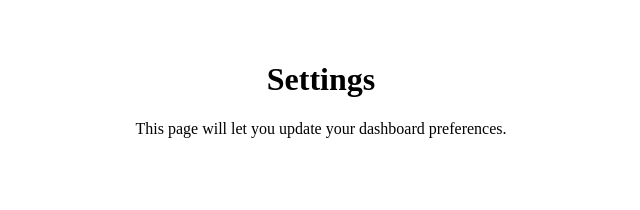
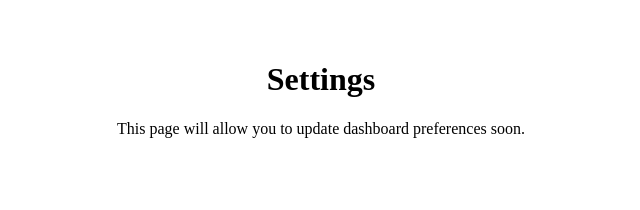
Before and after one commit to Chaletrentallebanon/Chalet-Rental-Dashboard, a Next.js app: page /settings in a window 1280 px wide. Shown: the top 210 px of the page, without its empty margins (319-959 px from the left). Built offline with nearby package versions, Linux system fonts and the light colour scheme.

Commit message:
Update settings.tsx

```diff
--- a/pages/settings.tsx
+++ b/pages/settings.tsx
@@ -2,7 +2,7 @@ export default function SettingsPage() {
   return (
     <main style={{ padding: '2rem', textAlign: 'center' }}>
       <h1>Settings</h1>
-      <p>This page will let you update your dashboard preferences.</p>
+      <p>This page will allow you to update dashboard preferences soon.</p>
     </main>
   );
 }
```
